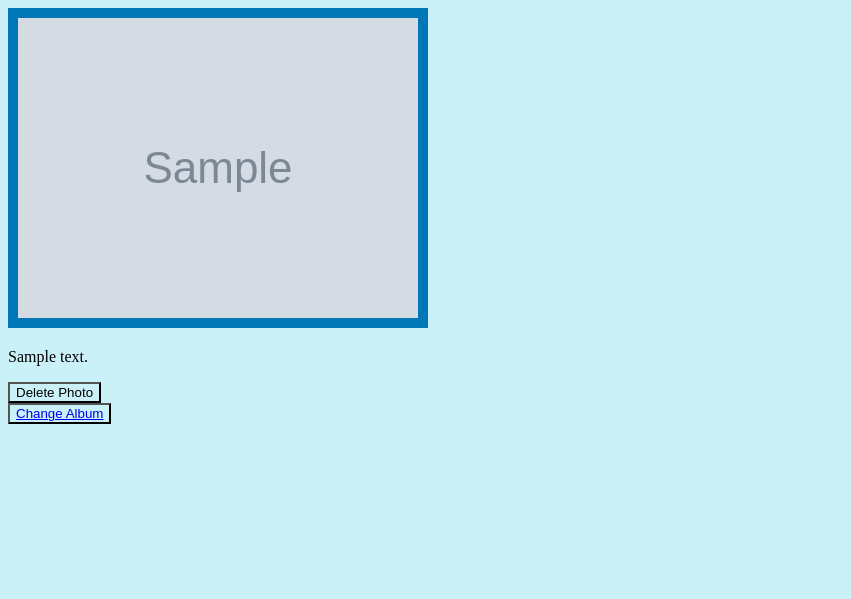
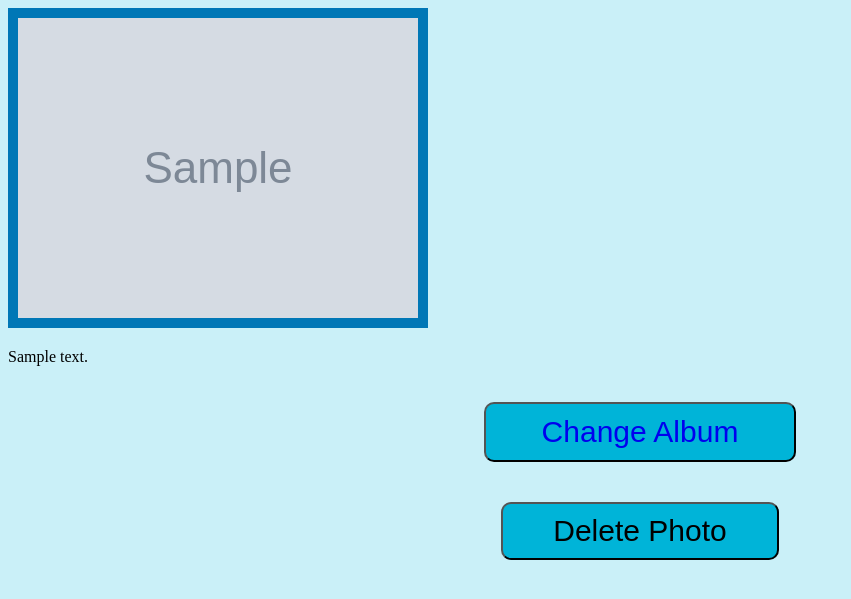
Before and after one commit to hewmatt10/album, a Django app: page /albums/1/photo/1 in a window 1280 px wide. Shown: the top 599 px of the page, without its empty margins (0-851 px from the left). Run offline with Django 4.2, Linux system fonts and the light colour scheme; tables that the repository leaves empty hold one stand-in row (values such as "Sample post"); grey boxes marked "Sample" are stand-in pictures.

Commit message:
minor adjustments to viewimage

```diff
--- a/album_site/templates/viewphoto.html
+++ b/album_site/templates/viewphoto.html
@@ -9,13 +9,15 @@
   <body>
     <img class="resize" style="max-width: 40%;"src="{{p.image.url}}" alt="{{p.description}}">
     <p>{{p.description}}</p>
+      <div class="center">
+        <button class="button">
+          <a class="link" href = "{% url 'album_site:update_photo' p.album.id p.id%}">Change Album</a>
+        </button>
       <form action="{% url 'album_site:delete_photo' p.album.id p.id%}" method="post">
         {% csrf_token %}
         {{ form.as_p }}
-        <input type="submit" value="Delete Photo">
+        <input class="button link" type="submit" value="Delete Photo">
       </form>
-      <button>
-        <a href = "{% url 'album_site:update_photo' p.album.id p.id%}">Change Album</a>
-      </button>
+    </div>
   </body>
 </html>
```
